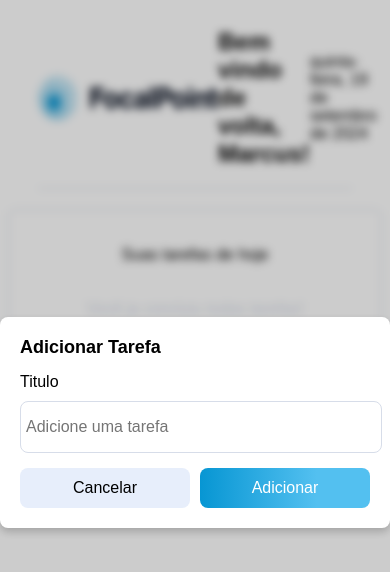
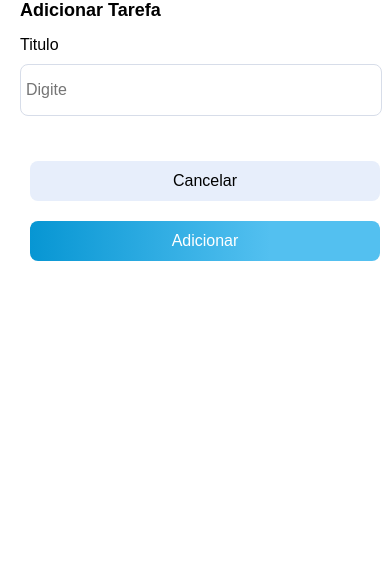
Before and after one commit to vixemari/to-do-app, a Next.js app: page / in a window 390 px wide. Both pictures are taken after a click on the button "Nova Tarefa". Shown: the top 572 px of the page. Built offline with nearby package versions, Linux system fonts and the light colour scheme.

Commit message:
ajusta scss

```diff
--- a/src/app/Home.module.scss
+++ b/src/app/Home.module.scss
@@ -52,5 +52,4 @@
       color: #fff;
 
   }
-
 }
--- a/src/app/page.js
+++ b/src/app/page.js
@@ -1,5 +1,5 @@
 "use client";
-import { useState } from "react";
+import { useEffect, useState } from "react";
 import Image from "next/image";
 import FocalPoint from "./public/FocalPoint.png"
 import Modal from "@/components/Modal";
@@ -22,10 +22,18 @@ export default function Home() {
     day: 'numeric',
   };
 
+useEffect(() => {
+  const tarefas = localStorage.getItem('tarefas')
+  if (tarefas) {
+    setTarefas(JSON.parse(tarefas))
+  }
+}, [])
+
   const taskDone = (index) => {
     const newTarefas = [...tarefas.tarefasAFazer]
     newTarefas.splice(index, 1)
     setTarefas({...tarefas, tarefasAFazer: newTarefas, tarefasFeitas: [...tarefas.tarefasFeitas, tarefas.tarefasAFazer[index]]})
+    localStorage.setItem('tarefas', JSON.stringify({...tarefas, tarefasAFazer: newTarefas, tarefasFeitas: [...tarefas.tarefasFeitas, tarefas.tarefasAFazer[index]]}))
   }
 
   const handleModal = (index, type) => {
--- a/src/components/Modal.js
+++ b/src/components/Modal.js
@@ -5,6 +5,7 @@ import styles from './modal.module.scss'
 
 export default function Modal({ props }) {
   const { open, setOpen, tarefas, setTarefas, type, index } = props;
+  console.log(props)
 
   const tarefa = useRef(null);
 
@@ -12,7 +13,7 @@ export default function Modal({ props }) {
     const newTarefas = [...tarefas.tarefasAFazer, tarefa.current.value];
     setTarefas({...tarefas, tarefasAFazer: newTarefas});
     setOpen(false);
-    localStorage.setItem('tarefas', JSON.stringify(newTarefas));
+    localStorage.setItem('tarefas', JSON.stringify({...tarefas, tarefasAFazer: newTarefas}));
   };
 
   const removeTask = () => {
@@ -20,7 +21,7 @@ export default function Modal({ props }) {
     newTarefas.splice(index, 1)
     setTarefas({...tarefas, [type]: newTarefas})
     setOpen(false);
-    localStorage.setItem('tarefas', JSON.stringify(newTarefas));
+    localStorage.setItem('tarefas', JSON.stringify({...tarefas, [type]: newTarefas}));
   }
 
 
@@ -38,17 +39,16 @@ export default function Modal({ props }) {
             <input
               type="text"
               ref={tarefa}
-              placeholder="Adicione uma tarefa"
-              className={styles.input}
+              placeholder="Digite"
             />
           ) : null
         }
       </div>
       <div className={styles.modalFooter}>
-        <button onClick={() => setOpen(false)} className={styles.buttonSecondary} >Cancelar</button>
-        <button onClick={() => index ? removeTask() : saveTask()}
-        className={index !== null ? styles.buttonDanger : styles.buttonPrimary}>
-          {index ? 'Deletar' : 'Adicionar'}
+        <button onClick={() => setOpen(false)} className={styles.secondary} >Cancelar</button>
+        <button onClick={() => index !== null ? removeTask() : saveTask()}
+        className={index !== null ? styles.danger : styles.primary}>
+          {index !== null ? 'Deletar' : 'Adicionar'}
           </button>
       </div>
     </div>
--- a/src/components/modal.module.scss
+++ b/src/components/modal.module.scss
@@ -16,8 +16,10 @@
   background-color: #fff;
   padding: 20px;
   border-radius: 8px;
-  width: 400px;
+  width: 300px;
   box-shadow: 0 4px 8px rgba(0, 0, 0, 0.2);
+  transition: all 0.3s ease-in-out;
+
 }
 
 .modalHeader {
@@ -32,8 +34,43 @@
 
 .modalFooter {
   display: flex;
-  justify-content: flex-end;
+  padding-top: 20px;
+
+  button {
+    padding: 10px 20px;
+    border: none;
+    border-radius: 8px;
+    cursor: pointer;
+    font-size: 1rem;
+    margin: 10px;
+    transition: background-color 0.3s ease;
+    width: fit-content;
+
+
+    &.primary {
+      background: linear-gradient(90deg, #0796D3 0%, #53C0F0 68.65%);
+      color: #fff;
+
+      &:hover {
+        background-color: #0056b3;
+      }
+    }
+
+    &.secondary {
+      background-color: #E7EEFB;
+    }
+
+    &.danger {
+      background: linear-gradient(90deg, #D30707 0%, #F05353 68.65%);
+      color: #fff;
+
+      &:hover {
+        background-color: #c00;
+      }
+    }
+  }
 }
+
 
 .buttonPrimary {
   background: linear-gradient(90deg, #0796D3 0%, #53C0F0 68.65%);
@@ -49,3 +86,22 @@
   background: #E7EEFB;
   margin-right: 10px;
 }
+
+@media (max-width: 575.98px) {
+  .modalContent {
+    width: 100vw;
+    height: 100vh;
+    max-width: 100vw;
+    max-height: 100vh;
+    border-radius: 0;
+    padding: 20px;
+  }
+
+  .modalFooter {
+    flex-direction: column;
+    button {
+      width: 100%;
+      margin-bottom: 10px;
+    }
+  }
+}
```
